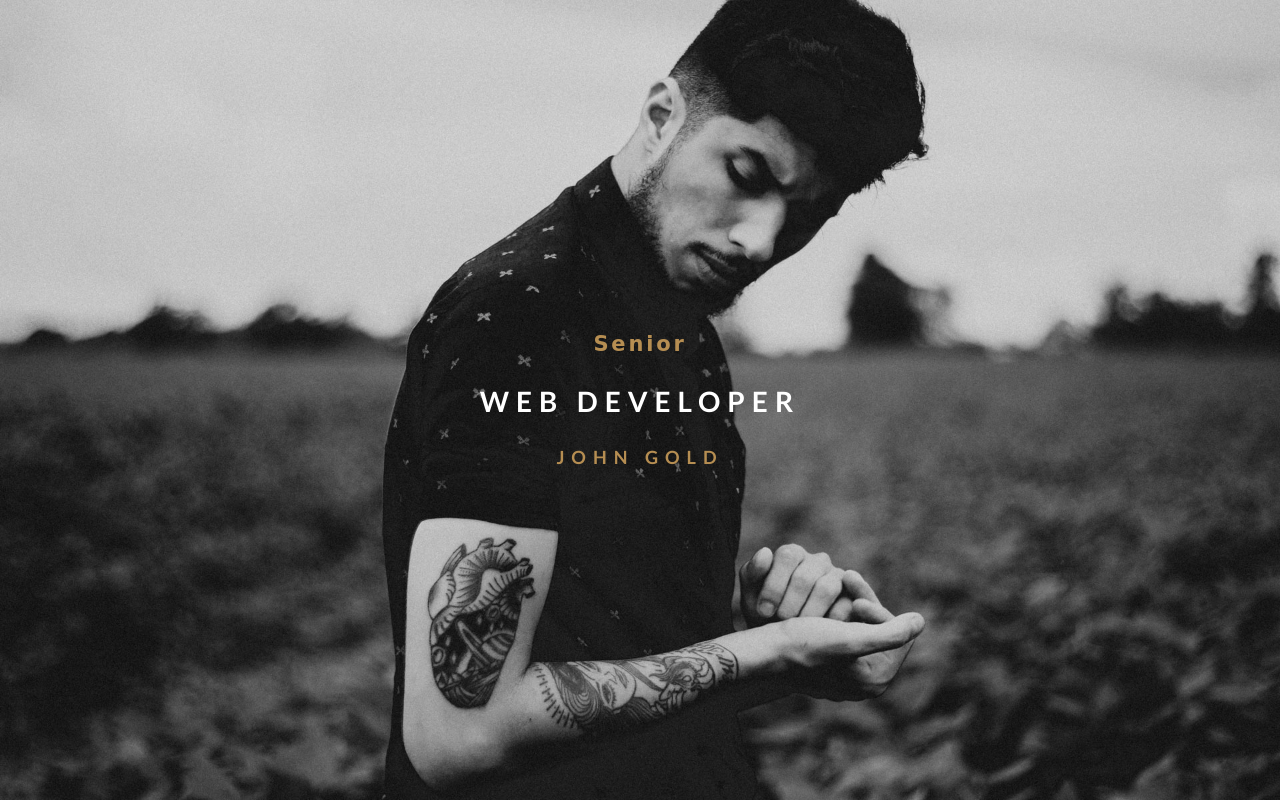
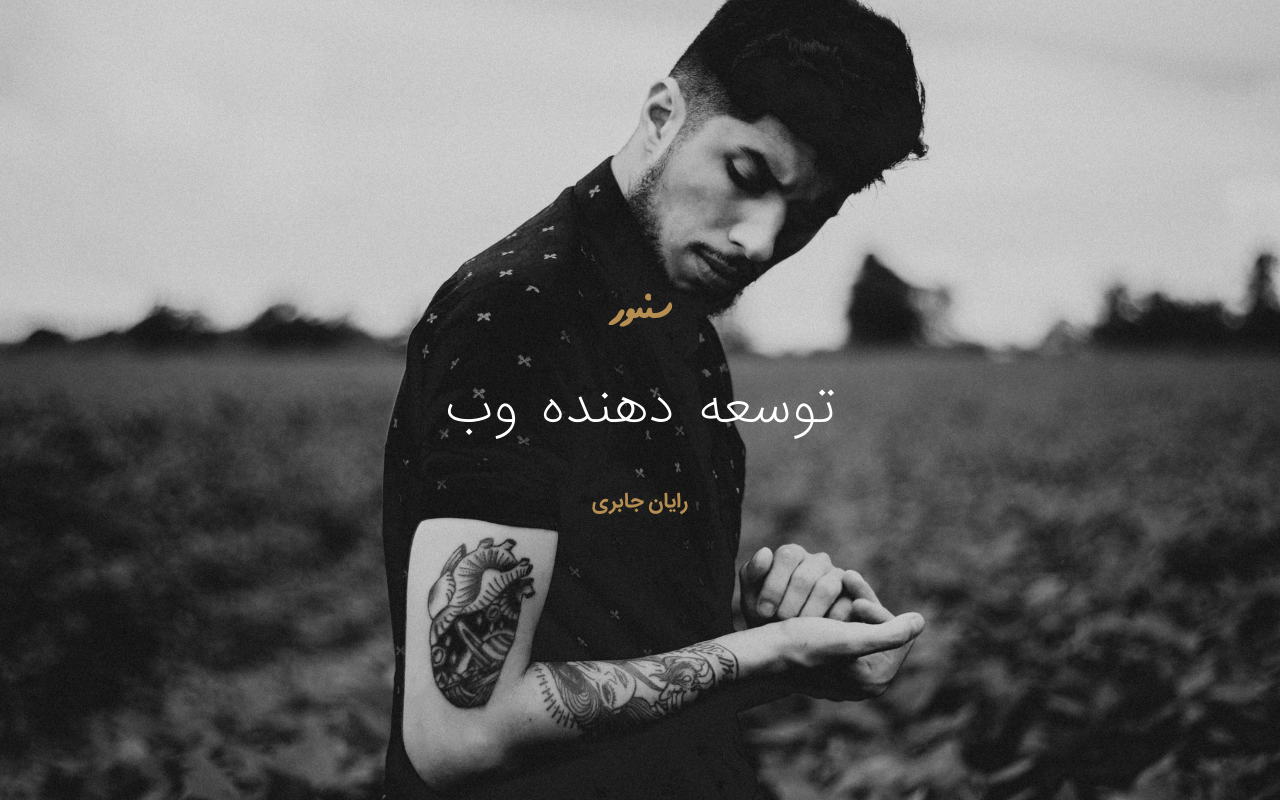
Before and after one commit to rayandev/Cvgold, a plain HTML site: page index.html in a window 1280 px wide. Drawn offline with Linux system fonts and the light colour scheme; some icons are missing; a web font is replaced by a local one.

Commit message:
add more persian font and change slides font from en to pe

```diff
--- a/asset/css/main.css
+++ b/asset/css/main.css
@@ -26,6 +26,10 @@
     font-family: IRANSans;
     font-weight: 400;
     src: url('../fonts/IRANSansWeb_Light');
+}
+@font-face {
+    font-family: 'A Shekari';
+    src: url('../fonts/AShekari.ttf');
 }
 
 :root {
@@ -133,30 +137,28 @@ li {
 }
 
 .slide-top-title {
-    font-family: var(--second-en-font);
+    font-family: 'A Shekari';
     color: var(--brown-color);
-    letter-spacing: 0.2rem;
-    font-size: 1.5rem;
+    font-size: 4rem;
     text-align: center;
 }
 
 .slide-title {
-    font-family: var(--main-en-font);
-    font-size: 2rem;
-    font-weight: bold;
+    font-family: var(--main-pe-font);
+    font-size: 4rem;
+    word-spacing: 0.5rem;
+    font-weight: 400;
     text-align: center;
     color: var(--white-color);
-    letter-spacing: .5rem;
     margin: 2rem 0;
 }
 
 .slide-sub-title {
-    font-family: var(--main-en-font);
-    font-size: 1.3rem;
+    font-family: var(--main-pe-font);
+    font-size: 1.5rem;
     font-weight: bold;
     text-align: center;
     color: var(--brown-color);
-    letter-spacing: .5rem;
 }
 
 /* ----  section ----*/
--- a/index.html
+++ b/index.html
@@ -27,9 +27,9 @@
 
 <section class="slide">
     <div class="container">
-        <h2 class="slide-top-title">Senior</h2>
-        <h2 class="slide-title">WEB DEVELOPER</h2>
-        <h2 class="slide-sub-title">JOHN GOLD</h2>
+        <h2 class="slide-top-title">سنیور</h2>
+        <h2 class="slide-title">توسعه دهنده وب</h2>
+        <h2 class="slide-sub-title">رایان جابری</h2>
     </div>
 </section>
 <script src="./asset/js/main.js"></script>
```
Also changed, not shown: asset/fonts/AShekari.ttf (added), asset/fonts/Roze.ttf (added), asset/fonts/SH AraHala.ttf (added).
